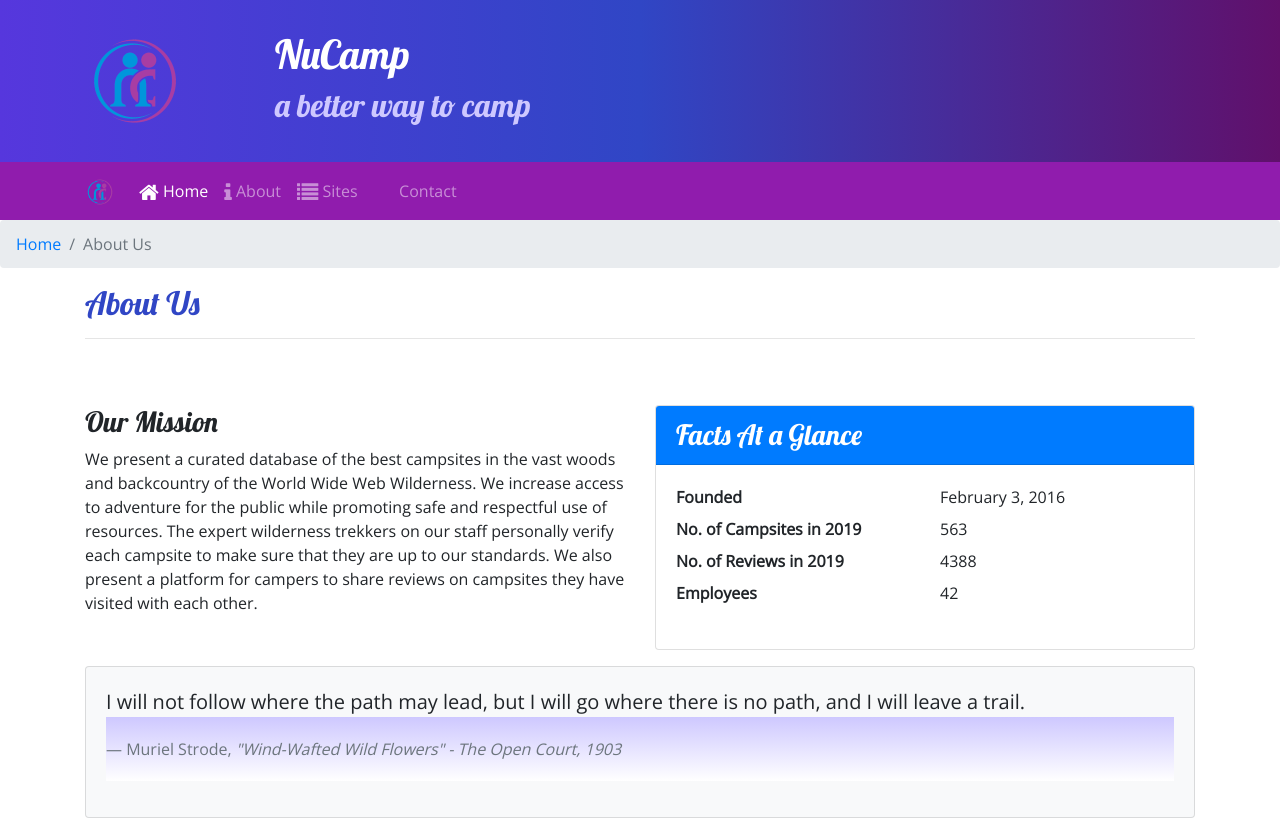
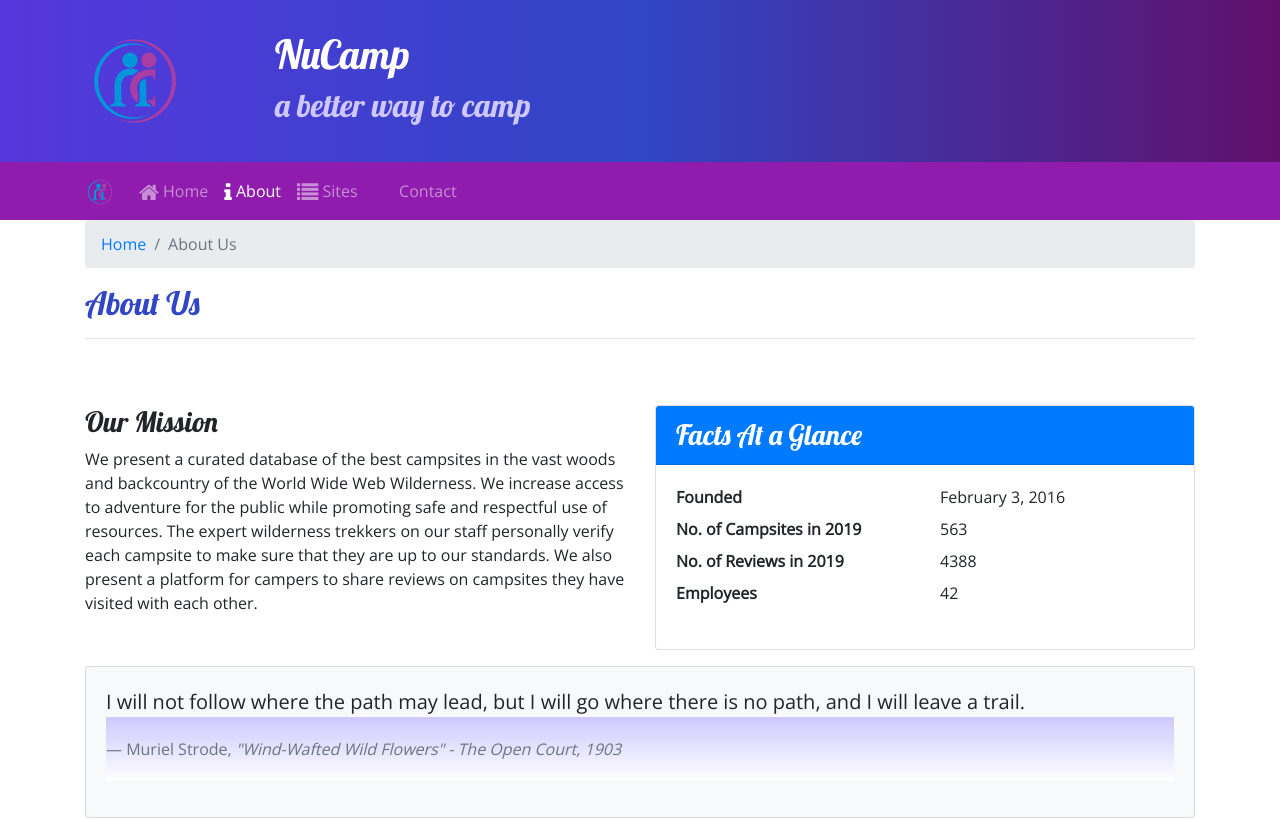
Before and after one commit to hintontristen/nucampsite, a website: page aboutus.html in a window 1280 px wide. Shown: the top 820 px of the page. Drawn offline with nearby package versions, Linux system fonts and the light colour scheme.

Commit message:
late night submit

```diff
--- a/aboutus.html
+++ b/aboutus.html
@@ -39,18 +39,24 @@
             </button>
         <div class="collapse navbar-collapse" id=nucampNavbar>
             <ul class=navbar-nav>
-                <li class="navbar-item active"> <a class=nav-link href="index.html"><i class="fa fa-home fa-lg"> </i> Home</a></li>
-                <li class="navbar-item "> <a class=nav-link href="aboutUs.html"><i class="fa fa-info fa-lg"></i> About</a></li>
+                <li class="navbar-item"> <a class=nav-link href="index.html"><i class="fa fa-home fa-lg"> </i> Home</a></li>
+                <li class="navbar-item active "> <a class=nav-link href="aboutUs.html"><i class="fa fa-info fa-lg"></i> About</a></li>
                 <li class="navbar-item "> <a class=nav-link href="#"><i class="fa fa-list fa-lg"></i> Sites</a></li>
                 <li class="navbar-item "> <a class=nav-link href="contactus.html"><i class="fa fa-address-card fa-lg"></i> Contact</a></li>
                 </ul>
             </div>
         </div>
     </nav>
-    <ol class=breadcrumb>
+    <div class="container">
+        <div class="row">
+        <div class="col">
+    <ol class="breadcrumb">
         <li class=breadcrumb-item> <a href=index.html> Home</a> </li>
         <li class="breadcrumb-item active">About Us</li>
     </ol>
+    </div>
+    </div>
+    </div>
     <div>
         <div>
             <div class=container>
@@ -152,7 +158,8 @@
             </div>
         </div>
     </div>
-
+</div>
+</div>
     <footer class="site-footer">
         <div class="container">
             <div class="row">
@@ -176,7 +183,11 @@
             <a role="button" class="btn btn-link" href=tel:12065551234><i class="fa fa-phone fa-lg text-primary"></i> 1-206-555-1234</a></br>
             <a role=button class="btn btn-link" href=mailto:campsites@nucamp.co><i class="fa fa-envelope-o fa-lg text-primary"></i> campsites@nucamp.co</a>
         </div>
+            </div>
+            </div>
+
     </footer>
+
     <!-- jQuery must come first, then Popper.js, then the Bootstrap JavaScript plugins.-->
     <script src="node_modules/jquery/dist/jquery.slim.min.js"></script>
     <script src="node_modules/popper.js/dist/umd/popper.min.js"></script>
```
Also changed, not shown: contactus.html (+5 -8 lines), index.html (+11 -4 lines).
